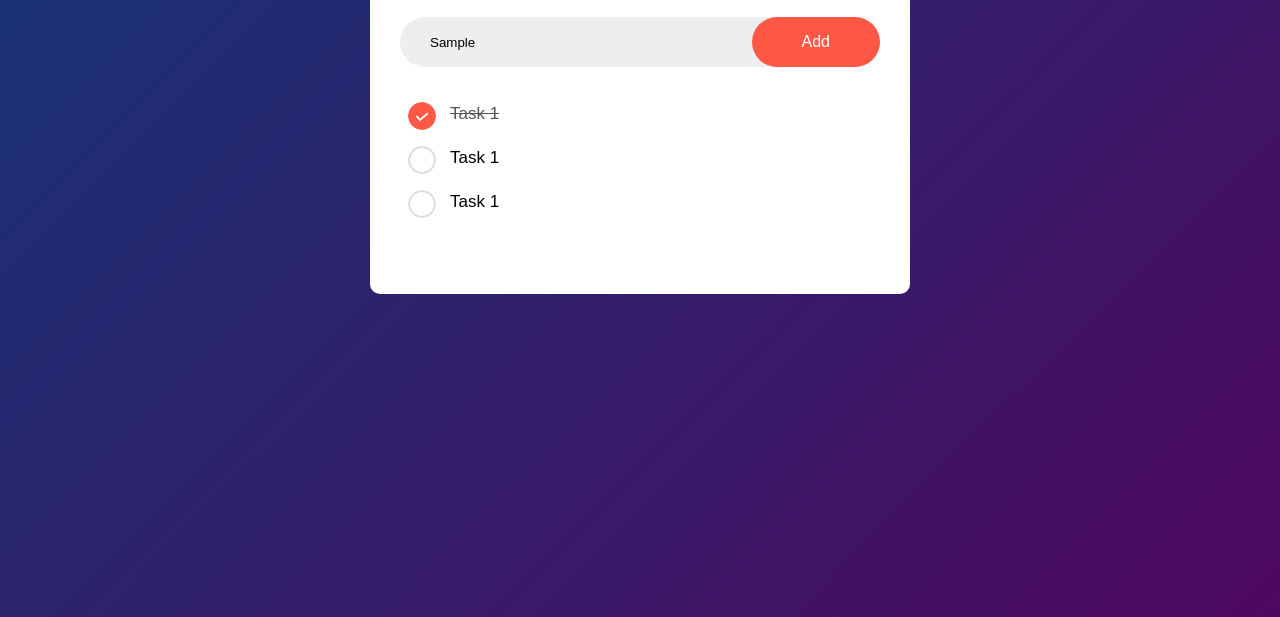
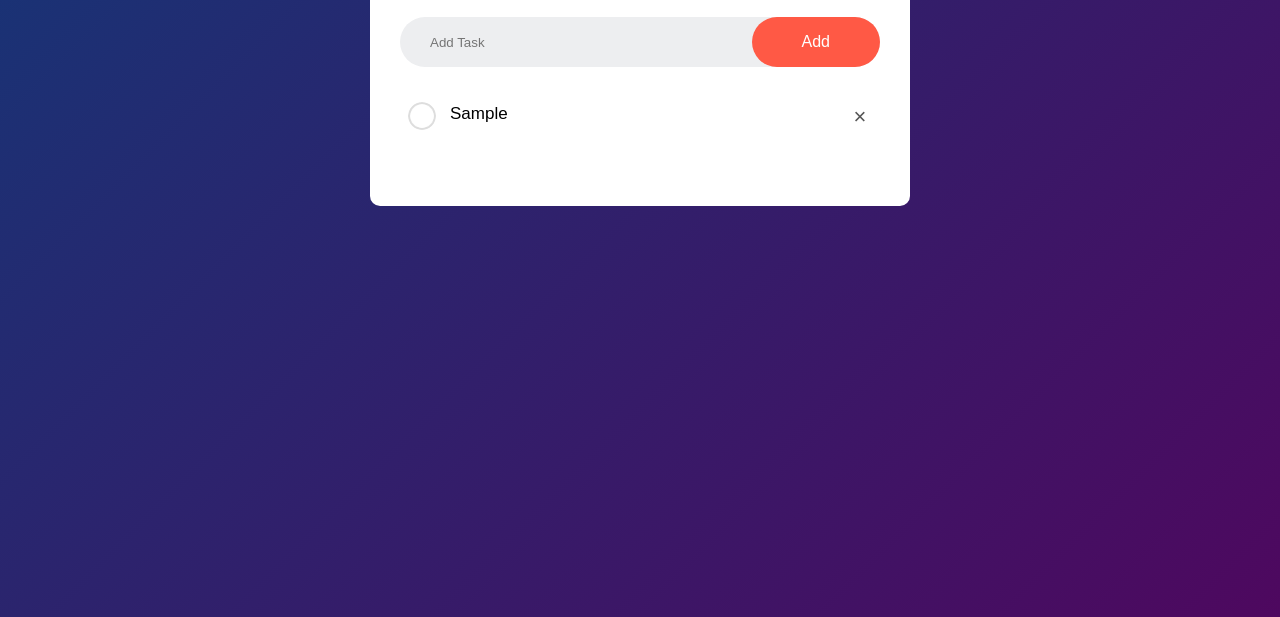
Before and after one commit to ptsourav21/to_do_list_js, a plain HTML site: page index.html in a window 1280 px wide. Both pictures are taken after typing "Sample" into the empty fields and a click on the button "Add". Shown: the part 183-800 px from the top of the page. Drawn offline with Linux system fonts and the light colour scheme.

Commit message:
Project Done

```diff
--- a/app.js
+++ b/app.js
@@ -0,0 +1,35 @@
+const inputBox = document.getElementById("input-box");
+const listContainer = document.getElementById("list-container");
+
+function addTask() {
+  if (inputBox.value === "") {
+    alert("You must write something");
+  } else {
+    let li = document.createElement("li");
+    li.innerHTML = inputBox.value;
+    listContainer.appendChild(li);
+    let span = document.createElement("span")
+    span.innerHTML= "\u00d7";
+    li.appendChild(span);
+  }
+  inputBox.value = "";
+  saveData();
+}
+
+listContainer.addEventListener("click", function(e){
+    if(e.target.tagName==='LI'){
+        e.target.classList.toggle("checked");
+        saveData()
+    }else if(e.target.tagName==="SPAN"){
+        e.target.parentElement.remove();
+        saveData()
+    }
+}, false)
+
+function saveData(){
+    localStorage.setItem("data", listContainer.innerHTML)
+}
+function showData(){
+    listContainer.innerHTML= localStorage.getItem("data")
+}
+showData()
--- a/index.html
+++ b/index.html
@@ -12,12 +12,12 @@
             <h2>To-Do List <img src="/images/icon.png" alt=""></h2>
             <div class="row">
                 <input type="text" id ="input-box" placeholder="Add Task">
-                <button>Add</button>
+                <button onClick="addTask()">Add</button>
             </div>
             <ul id ="list-container">
-                <li class="checked">Task 1</li>
+                <!-- <li class="checked">Task 1</li>
                 <li>Task 1</li>
-                <li>Task 1</li>
+                <li>Task 1</li> -->
             </ul>
         </div>
     </div>
--- a/styles.css
+++ b/styles.css
@@ -84,3 +84,20 @@ ul li.checked{
 ul li.checked::before{
     background-image: url(images/checked.png);
 }
+
+ul li span{
+    position: absolute;
+    right:0;
+    color: #555;
+    width: 40px;
+    height: 40px;
+    top:5px;
+    font-size: 22px;
+    text-align: center;
+    line-height: 40px;
+    border-radius: 50%;
+}
+
+ul li span:hover{
+    background: #edeef0;
+}
```
